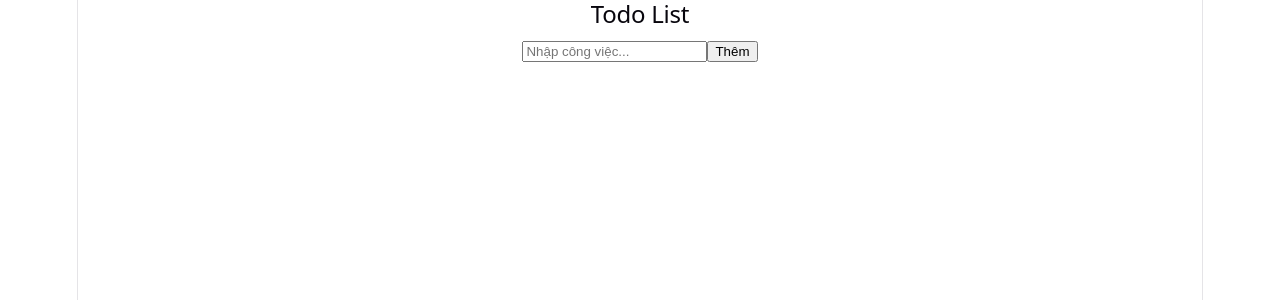
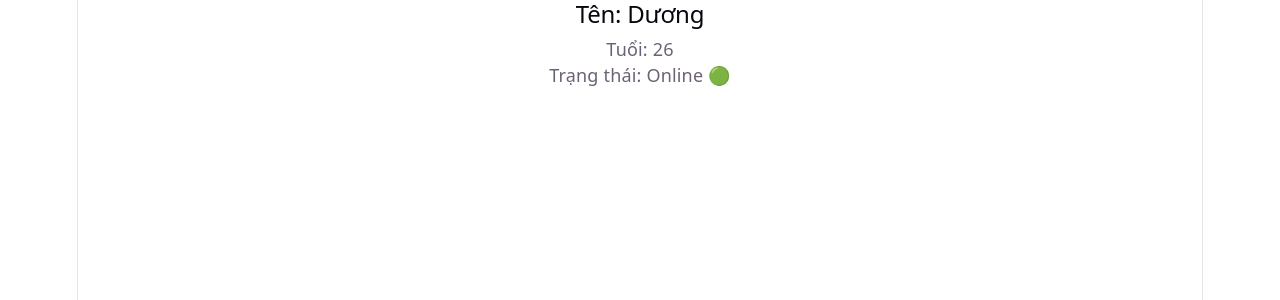
Before and after one commit to Trananh123duong/study-SELLNITY-, a Vue app in the folder VueJS/vue-basic/: page / in a window 1280 px wide. Shown: the top 300 px of the page. Built offline with nearby package versions, Linux system fonts and the light colour scheme.

Commit message:
Component props

```diff
--- a/VueJS/vue-basic/src/App.vue
+++ b/VueJS/vue-basic/src/App.vue
@@ -1,67 +1,13 @@
 <script setup>
-import { ref } from 'vue'
+import Child from './Child.vue';
 
-// state
-const todos = ref([])
-const newTodo = ref('')
-
-// thêm todo
-function addTodo() {
-  if (!newTodo.value.trim()) return
-
-  todos.value.push({
-    id: Date.now(),
-    text: newTodo.value,
-    done: false
-  })
-
-  newTodo.value = ''
-}
-
-// xoá
-function deleteTodo(id) {
-  todos.value = todos.value.filter(t => t.id !== id)
-}
-
-// toggle done
-function toggleTodo(todo) {
-  todo.done = !todo.done
-}
+// 🔵 (1) DATA GỐC nằm ở parent
+const name = 'Dương'
+const age = 26
+const isOnline = true
 </script>
 
 <template>
-  <div>
-    <h2>Todo List</h2>
-
-    <!-- input -->
-    <input
-      v-model="newTodo"
-      placeholder="Nhập công việc..."
-      @keyup.enter="addTodo"
-    />
-    <button @click="addTodo">Thêm</button>
-
-    <ul>
-      <li
-        v-for="todo in todos"
-        :key="todo.id"
-        :class="{ done: todo.done }"
-      >
-        <!-- toggle -->
-        <span @click="toggleTodo(todo)">
-          {{ todo.text }}
-        </span>
-
-        <!-- delete -->
-        <button @click="deleteTodo(todo.id)">X</button>
-      </li>
-    </ul>
-  </div>
+  <!-- 🔵 (2) TRUYỀN PROPS xuống child -->
+  <Child :name="name" :age="age" :isOnline="isOnline" />
 </template>
-
-<style>
-.done {
-  text-decoration: line-through;
-  color: gray;
-}
-</style>
--- /dev/null
+++ b/VueJS/vue-basic/src/Child.vue
@@ -0,0 +1,20 @@
+<script setup>
+// 🟢 (3) KHAI BÁO nhiều props
+const props = defineProps({
+  name: String,
+  age: Number,
+  isOnline: Boolean
+})
+</script>
+
+<template>
+  <!-- 🟢 (4) SỬ DỤNG props -->
+  <div>
+    <h2>Tên: {{ props.name }}</h2>
+    <p>Tuổi: {{ props.age }}</p>
+    <p>
+      Trạng thái:
+      {{ props.isOnline ? 'Online 🟢' : 'Offline 🔴' }}
+    </p>
+  </div>
+</template>
```
